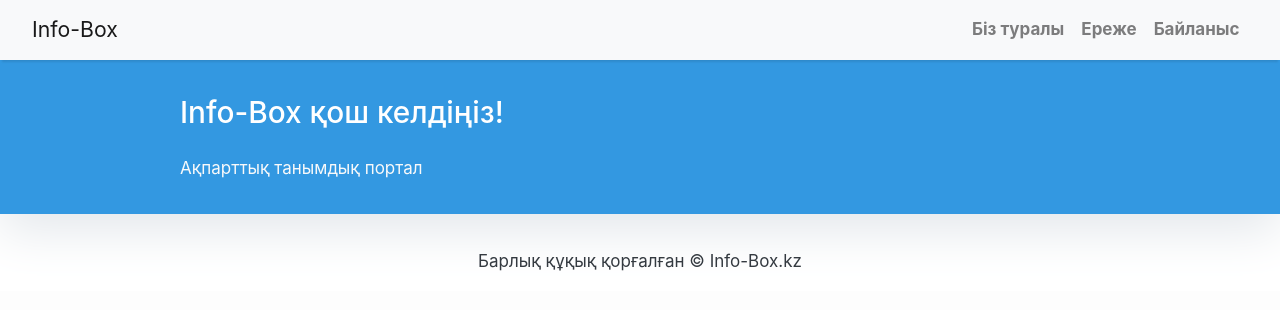
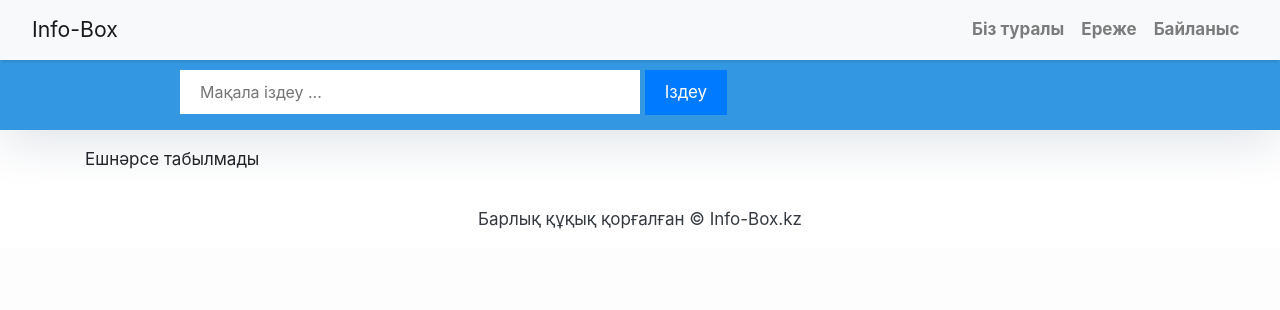
Before and after one commit to Qazaq159/blogapp, a Django app: page / in a window 1280 px wide. Shown: the top 310 px of the page. Run offline with Django 4.2, Linux system fonts and the light colour scheme; data that the repository does not hold is empty; some libraries are stand-ins or nearby versions.

Commit message:
search feature

```diff
--- a/blog/urls.py
+++ b/blog/urls.py
@@ -6,6 +6,7 @@ from blog import views
 
 urlpatterns = [
     path('', views.PostList.as_view(), name='home'),
+    path('search/', views.SearchListView.as_view(), name='search'),
     path('<slug:slug>/', views.PostDetail.as_view(), name='post_detail'),
     path('summernote/', include('django_summernote.urls'))
 ]
--- a/blog/views.py
+++ b/blog/views.py
@@ -1,12 +1,29 @@
 from django.views import generic
+from django.db.models import Q
 from blog.models import Post
 
 
 class PostList(generic.ListView):
-    queryset = Post.objects.filter(status=Post.STATUS_PUBLISH).order_by('-created_at')
+    queryset = Post.objects.filter(status=Post.STATUS_PUBLISH)
     template_name = 'index.html'
 
 
 class PostDetail(generic.DetailView):
     model = Post
     template_name = 'post_detail.html'
+
+
+class SearchListView(generic.ListView):
+    model = Post
+    template_name = 'index.html'
+
+    def get_queryset(self):
+        qs = super().get_queryset()
+        query = self.request.GET.get('query', '')
+        if query:
+            return qs.filter(
+                status=Post.STATUS_PUBLISH
+            ).filter(
+                Q(content__contains=query) | Q(title__contains=query)
+            )
+        return qs.filter(status=Post.STATUS_PUBLISH)
--- a/templates/index.html
+++ b/templates/index.html
@@ -16,6 +16,26 @@
             line-clamp: 2;
         -webkit-box-orient: vertical;
     }
+
+    #search-input {
+        padding: 10px 20px;
+        border: none;
+        width: 50%; /* Adjust width as needed */
+        font-size: 16px; /* Larger text for easier reading */
+        justify-content: left;
+    }
+
+    button {
+        padding: 10px 20px;
+        background-color: #007BFF; /* Bootstrap blue for the button */
+        color: white;
+        border: none;
+        cursor: pointer;
+    }
+
+    button:hover {
+        background-color: #0056b3; /* Darker blue on hover */
+    }
 </style>
 
 <header class="masthead">
@@ -24,9 +44,11 @@
         <div class="row">
             <div class=" col-md-8 col-md-10 mx-auto">
                 <div class="site-heading">
-                    <h3 class=" site-heading my-4 mt-3 text-white"> Info-Box қош келдіңіз! </h3>
-                    <p class="text-light">Ақпарттық танымдық портал &nbsp
-                    </p>
+                        <form action="{% url 'search'  %}" method="get">
+                            <input type="text" name="query" placeholder="Мақала іздеу ..."
+                                   value="{{ request.GET.query }}" id="search-input">
+                            <button type="submit">Іздеу</button>
+                        </form>
                 </div>
             </div>
         </div>
@@ -36,6 +58,7 @@
     <div class="row">
         <!-- Blog Entries Column -->
         <div class="col-md-12 mt-3 left">
+        {% if post_list %}
             {% for post in post_list %}
                 <div class="card mb-4">
                     <div class="card-body">
@@ -46,6 +69,9 @@
                     </div>
                 </div>
             {% endfor %}
+        {% else %}
+            <p>Ешнәрсе табылмады</p>
+        {% endif %}
         </div>
 {#        {% block sidebar %} {% include 'sidebar.html' %} {% endblock sidebar %}#}
     </div>
```
